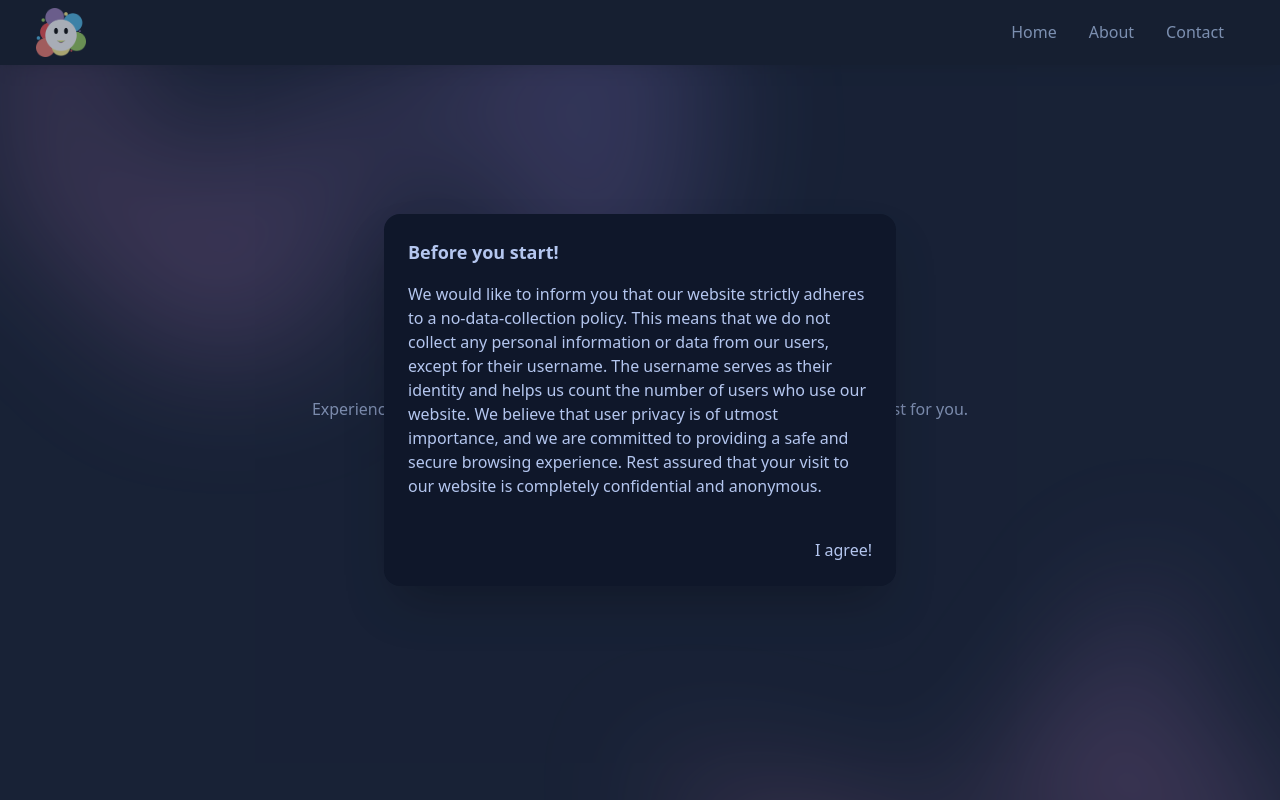
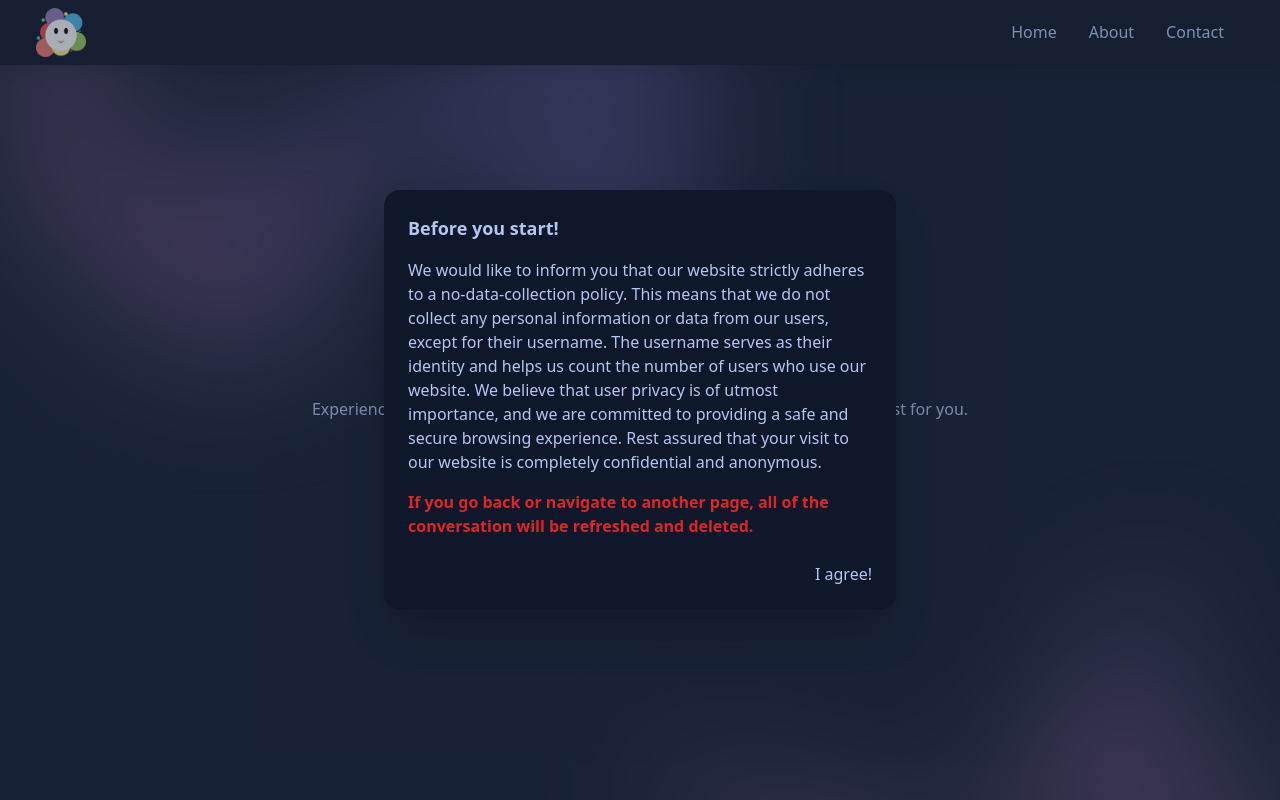
Before and after one commit to qutieee/profadiver, a SvelteKit app: page / in a window 1280 px wide. Both pictures are taken after a click on the button "GET STARTED". Shown: the top 800 px of the page. Built offline with nearby package versions, Linux system fonts and the light colour scheme; no server answers.

Commit message:
modal up

```diff
--- a/src/routes/+page.svelte
+++ b/src/routes/+page.svelte
@@ -91,6 +91,7 @@ async function saveName() {
 			committed to providing a safe and secure browsing experience. Rest assured that your visit to
 			our website is completely confidential and anonymous.
 		</p>
+		<p class="font-semibold text-red-600">If you go back or navigate to another page, all of the conversation will be refreshed and deleted.</p>
 		<div class="modal-action">
 			<div class="${'modal-action'}"><a href="/Profadiver" class="${'btn'}">I agree!</a></div>
 		</div>
```
